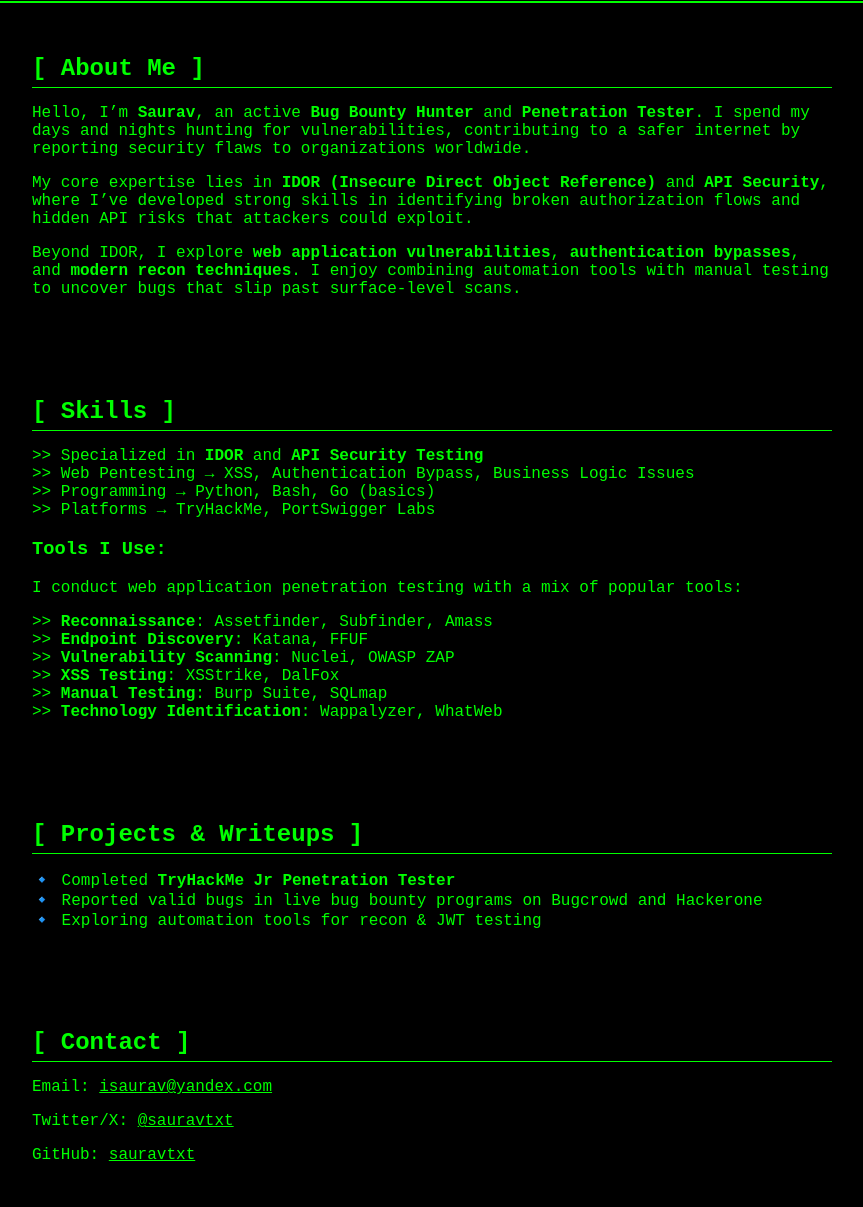
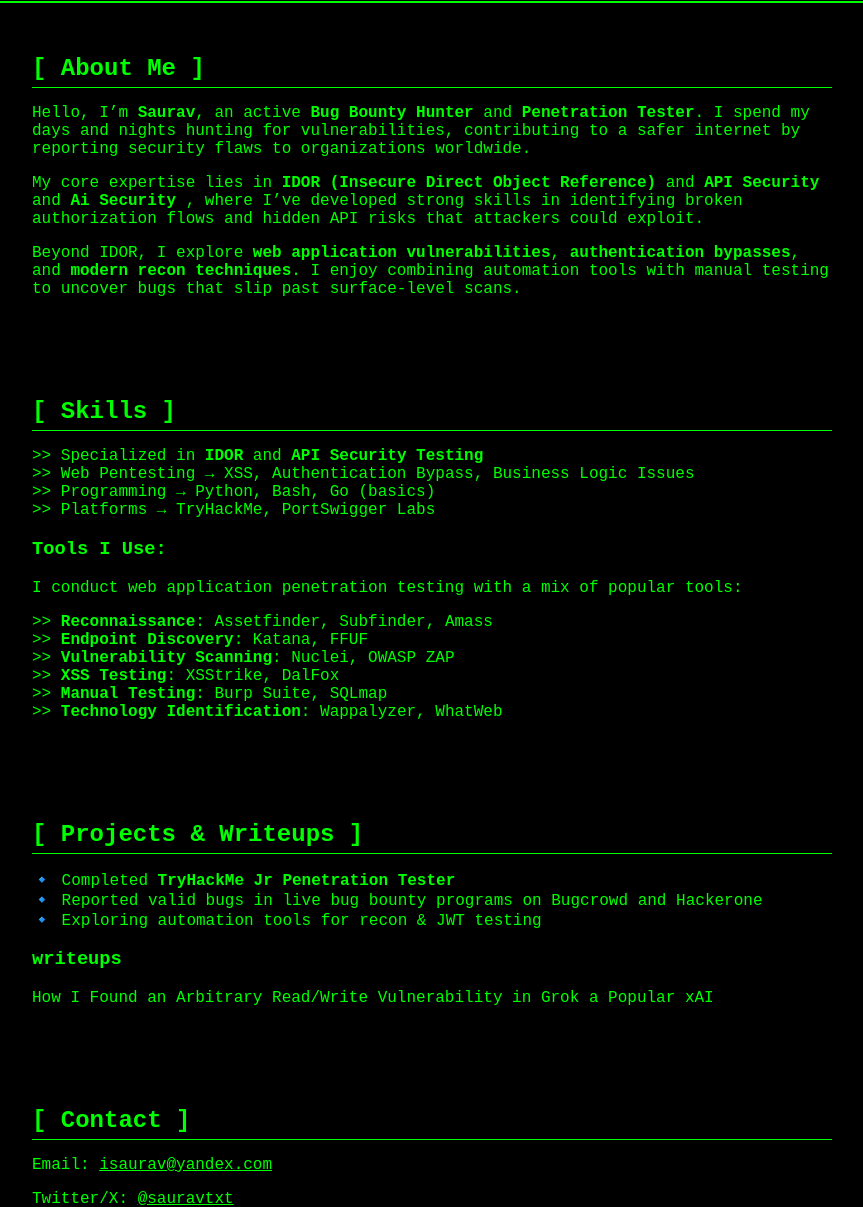
Before and after one commit to sauravtxt/sauravtxt.github.io, a plain HTML site: page index.html in a window 1280 px wide. Shown: the part 186-1393 px from the top of the page, without its empty margins (208-1071 px from the left). Drawn offline with Linux system fonts and the light colour scheme.

Commit message:
Update index.html

```diff
--- a/index.html
+++ b/index.html
@@ -128,7 +128,7 @@
             I spend my days and nights hunting for vulnerabilities, contributing to a safer internet by reporting security flaws to organizations worldwide.
         </p>
         <p>
-            My core expertise lies in <b>IDOR (Insecure Direct Object Reference)</b> and <b>API Security</b>, where I’ve developed strong skills in identifying broken authorization flows and hidden API risks that attackers could exploit.
+            My core expertise lies in <b>IDOR (Insecure Direct Object Reference)</b> and <b>API Security</b> and <b>Ai Security </b>, where I’ve developed strong skills in identifying broken authorization flows and hidden API risks that attackers could exploit.
         </p>
         <p>
             Beyond IDOR, I explore <b>web application vulnerabilities</b>, <b>authentication bypasses</b>, and <b>modern recon techniques</b>.
@@ -167,6 +167,9 @@
         <p>🔹 Completed <b>TryHackMe Jr Penetration Tester </b><br>
             🔹 Reported valid bugs in live bug bounty programs on Bugcrowd and Hackerone<br>
             🔹 Exploring automation tools for recon & JWT testing</p>
+        <h3> writeups</h3>
+            <p>How I Found an Arbitrary Read/Write Vulnerability in Grok a Popular xAI <a href="https://medium.com/@esaurav/how-i-found-an-arbitrary-read-write-vulnerability-in-grok-a-popular-xai-764015f79a2b" target="_blank" style="color:#00ff00;"></a></p>
+
     </section>
 
     <section id="contact">
```
